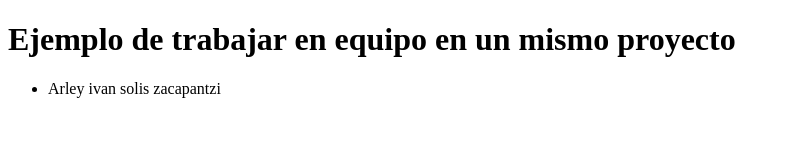
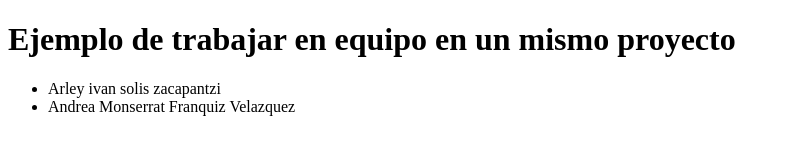
Before and after one commit to ivansoza/PracticaINGSOFTWARE, a plain HTML site: page index.html in a window 1280 px wide. Shown: the whole page, without its empty margins (0-790 px from the left). Drawn offline with Linux system fonts and the light colour scheme.

Commit message:
Modificando Lista

```diff
--- a/index.html
+++ b/index.html
@@ -11,6 +11,7 @@
 
     <ul>
         <li>Arley ivan solis zacapantzi</li>
+        <li>Andrea Monserrat Franquiz Velazquez</li>
     </ul>
 
 </body>
```
